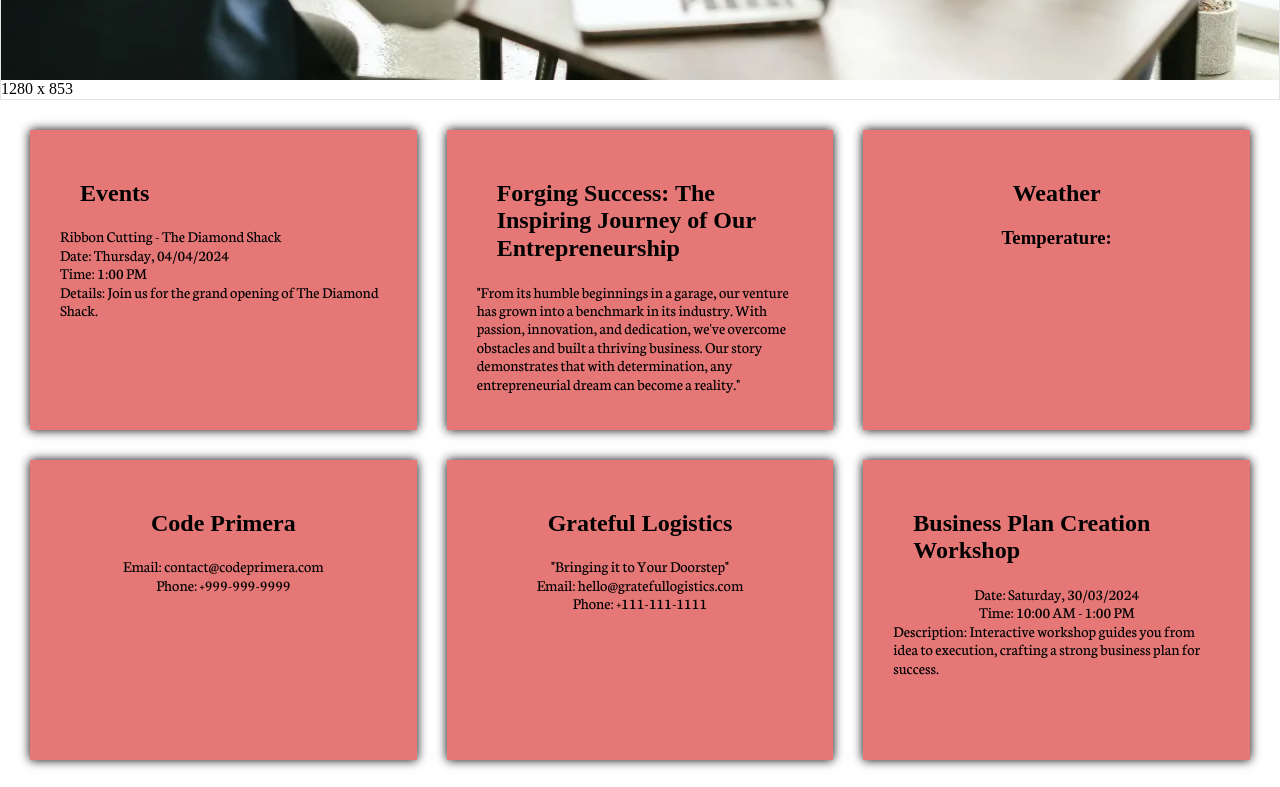
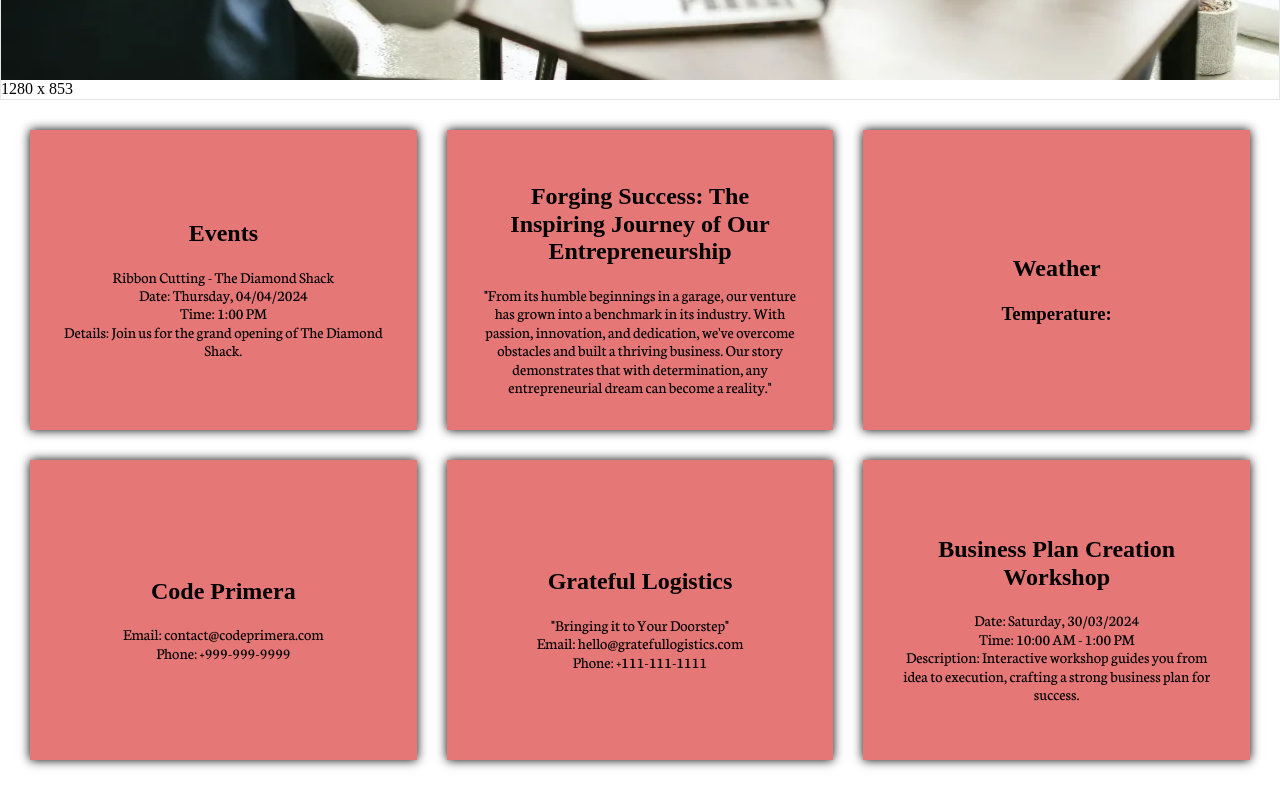
Before and after one commit to Ginaahumada/wdd230, a plain HTML site: page chamber/index.html in a window 1280 px wide. Shown: the part 1120-1907 px from the top of the page. Drawn offline with Linux system fonts and the light colour scheme; no server answers.

Commit message:
corrections

```diff
--- a/chamber/styles/base.css
+++ b/chamber/styles/base.css
@@ -35,7 +35,7 @@ li a:visited {
     font-family: 'Acme', sans-serif;
 }
 li a:hover {
-    color: rgb(255, 255, 255);
+    color: #164164 (255, 255, 255);
 }
 ul {
     width: 700px;
@@ -116,6 +116,8 @@ section a {
     display: flex;
     align-items: start;
     flex-direction: column;
+    grid-column: 1/2;
+    grid-row: 1/2;
 }
 section h1 {
     width: 100%;
@@ -135,28 +137,55 @@ section p {
     grid-row-gap: 30px;
     grid-column-gap: 30px;
 }
+
 .event {
+    text-align: center;
+    display: flex;
+    align-items: center;
+    justify-content: center;
+    flex-direction: column;
     grid-column: 1/2;
     grid-row: 1/2;
 }
+
 .weather {
+    text-align: center;
+    display: flex;
+    align-items: center;
+    justify-content: center;
     grid-column: 3/4;
     grid-row: 1/2;
 }
 .publicity-1 {
+    text-align: center;
+    display: flex;
+    align-items: center;
+    justify-content: center;
     grid-column: 2/3;
     grid-row: 1/2;
 }
 .publicity-2 {
+    text-align: center;
+    display: flex;
+    align-items: center;
+    justify-content: center;
     grid-column: 1/2;
     grid-row: 2/3;
 }
 .publicity-3 {
+    text-align: center;
+    display: flex;
+    align-items: center;
+    justify-content: center;
     grid-column: 2/3;
     grid-row: 2/3;
 }
 
 .publicity-4 {
+    text-align: center;
+    display: flex;
+    align-items: center;
+    justify-content: center;
     grid-column: 3/4;
     grid-row: 2/3;
 }
@@ -204,18 +233,6 @@ button,.button-footer {
     font-family: 'Oswald', sans-serif;
 }
 
-
-/* Discover main css */
-
-.container {
-    display: grid;
-    margin: 30px;
-    grid-template-rows: 1fr;
-    grid-template-columns: 1fr 1fr 1fr;
-    grid-row-gap: 30px;
-    grid-column-gap: 30px;
-}
-
 .container-discover {
     display: grid;
     margin: 30px;
@@ -255,6 +272,7 @@ picture {
     justify-content: center;
     align-items: center;
     border-radius: 10px;
+    overflow: hidden;
 }
 .information-discover {
     margin: 20px;
@@ -447,7 +465,7 @@ form input.submitBtn {
 
 
 
-/* drectory.html  css cards and list toggle */
+/* directory.html  css cards and list toggle */
 
 /* main {
 	margin: 0 auto;
@@ -461,7 +479,7 @@ form input.submitBtn {
 	margin: 1rem auto;
 	border: 1px solid rgba(0, 0, 0, 0.1);
 	padding: 0.5rem;
-    background-color: #277391;
+	background-color: #277391;
 	text-align: center;
 }
 
@@ -568,6 +586,13 @@ span .toggle {
 	letter-spacing: 1.1pt;
     padding: 20px;
 }
+
+/* img {
+	height: 100%;
+	max-width: 100%;
+} */
+
+
 /* banner */
 
 #banner {
```
Also changed, not shown: chamber/directory.html (+3 -8 lines).
